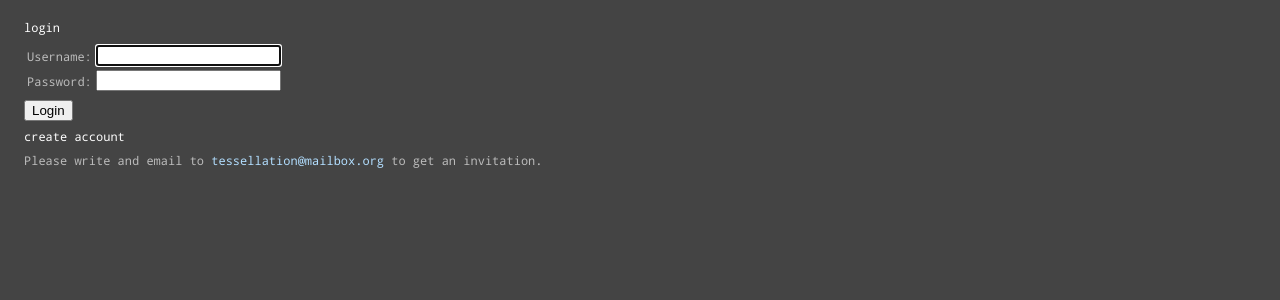
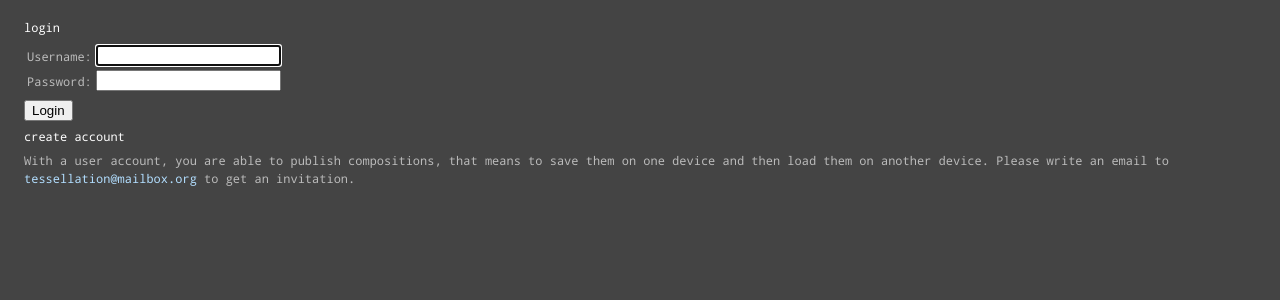
Before and after one commit to jakubvalenta/tessellation, a Django app: page /accounts/login/ in a window 1280 px wide. Shown: the part 42-342 px from the top of the page. Run offline with Django 3.2, Linux system fonts and the light colour scheme; style sheets or scripts are compiled from the project's sources; some libraries are stand-ins or nearby versions.

Commit message:
tmpl/login: Describe what registration is good for

```diff
--- a/accounts/templates/login.html
+++ b/accounts/templates/login.html
@@ -23,8 +23,9 @@
 </form>
 <h4>Create account</h4>
 <p>
-  Please write and email to {{ email|obfuscate_email|safe }} to get an
-  invitation.
+  With a user account, you are able to publish compositions, that means to save
+  them on one device and then load them on another device. Please write an email
+  to {{ email|obfuscate_email|safe }} to get an invitation.
 </p>
 {% comment %}
 <p><a href="{% url 'accounts:password_reset' %}">Lost password?</a></p>
```
